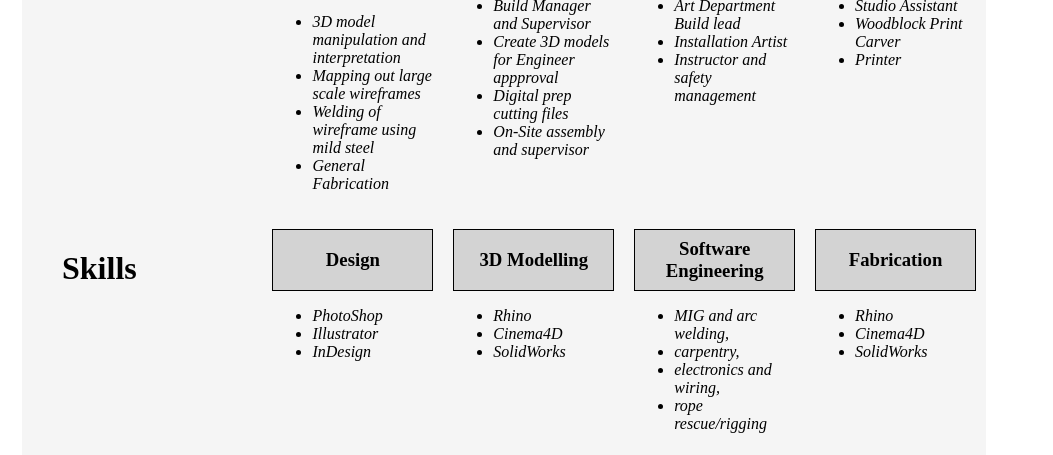
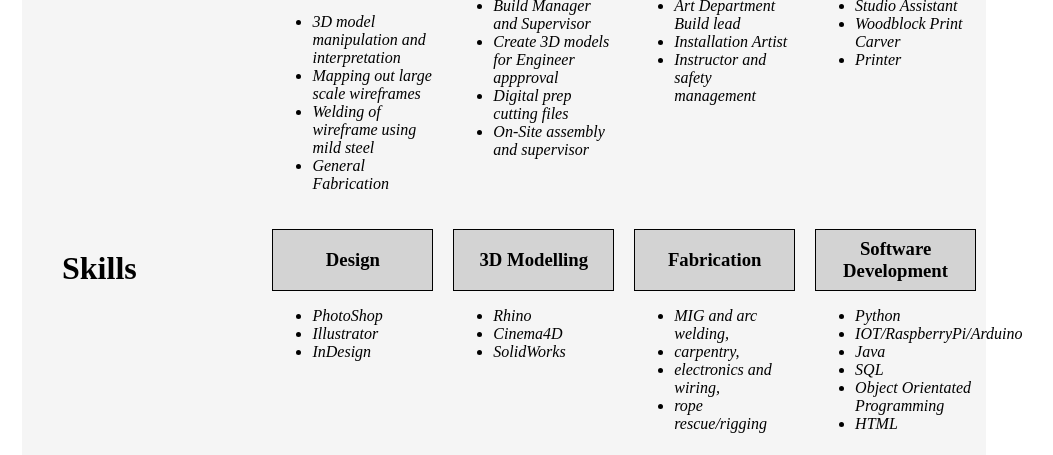
Before and after one commit to EpicurianCoder/callum_pickard_resume, a plain HTML site: page index.html in a window 1280 px wide. Shown: the part 497-952 px from the top of the page, without its empty margins (136-1189 px from the left). Drawn offline with Linux system fonts and the light colour scheme.

Commit message:
website update

```diff
--- a/index.html
+++ b/index.html
@@ -123,7 +123,7 @@
         </div>
         <!-- Skill grid block -->
         <div class="skill3">
-            <h3>Software Engineering</h3>
+            <h3>Fabrication</h3>
             <ul>
                 <li><i>MIG and arc welding, </i></li>
                 <li> <i>carpentry, </i> </li>
@@ -133,11 +133,14 @@
         </div>
         <!-- Skill grid block -->
         <div class="skill4">
-            <h3>Fabrication</h3>
+            <h3>Software Development</h3>
             <ul>
-                <li><i>Rhino</i> </li>
-                <li> <i>Cinema4D</i> </li>
-                <li><i>SolidWorks</i> </li>
+                <li><i>Python</i> </li>
+                <li><i>IOT/RaspberryPi/Arduino</i> </li>
+                <li> <i>Java</i> </li>
+                <li><i>SQL</i> </li>
+                <li><i>Object Orientated Programming</i> </li>
+                <li><i>HTML</i> </li>
             </ul>
         </div>
         <!-- Individual title block -->
@@ -177,7 +180,7 @@
                             <p>HyperionDev</p>
                         </td>
                         <td>
-                            <i>Software Engineering bootcamp</i>
+                            <i>Software Engineering</i>
                         </td>
                     </tr>
                 </tbody>
```
